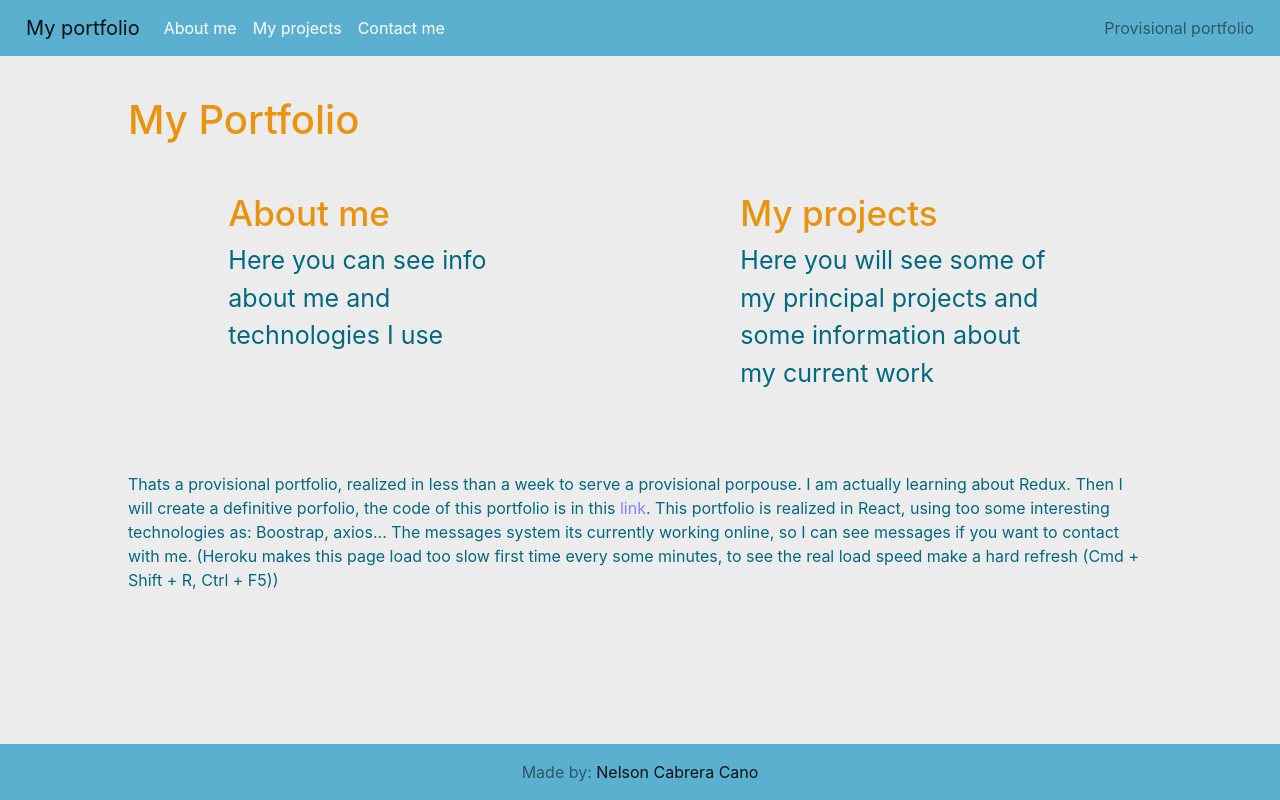
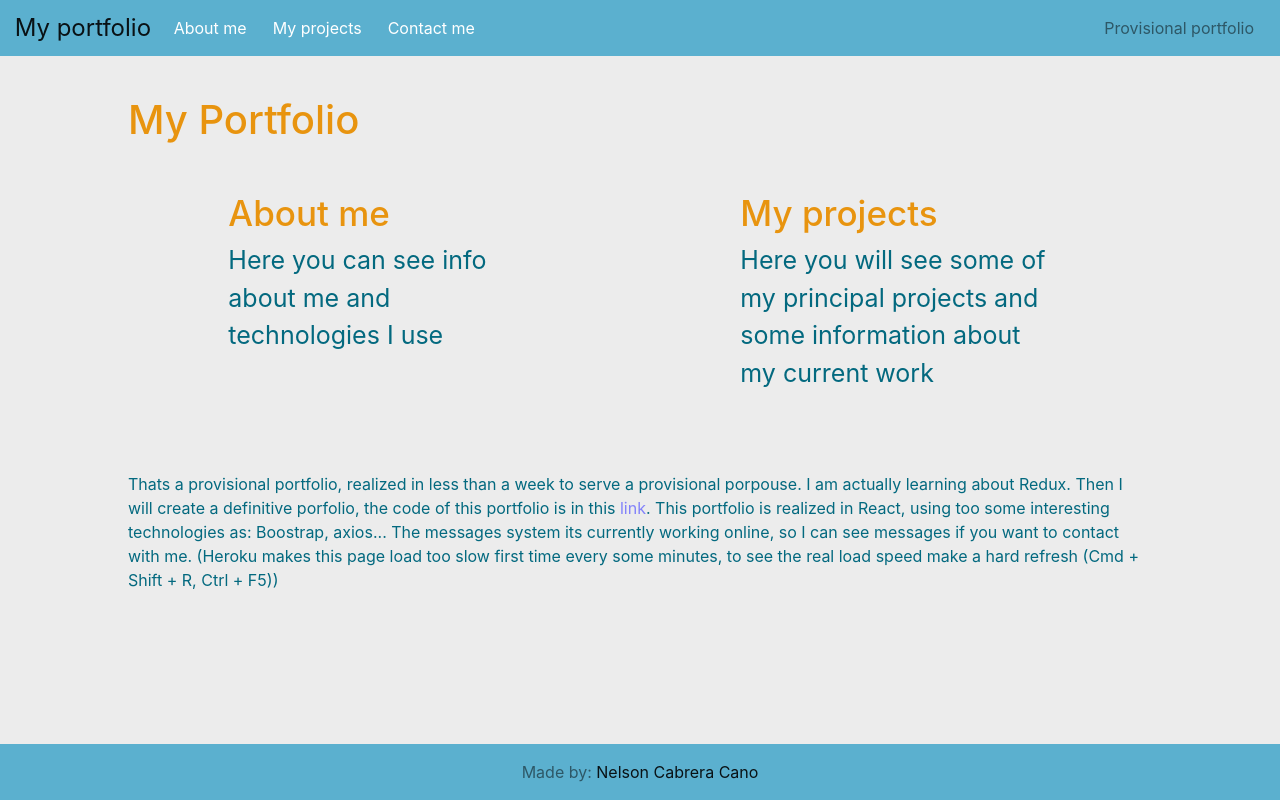
Before and after one commit to NelsonCC1812/provisional-portfolio, a React (Create React App) app in the folder client/: page /home in a window 1280 px wide. In both pictures the pointer is over the link "My portfolio". Built offline with nearby package versions, Linux system fonts and the light colour scheme.

Commit message:
some changes added

```diff
--- a/client/src/App.css
+++ b/client/src/App.css
@@ -8,6 +8,7 @@ a{
 a:hover{
     color: inherit;
     text-decoration: none;
+    transform: scale(1.2);
 }
 
 .pagesContainer{
--- a/client/src/components/ui/Navbar/navbar.css
+++ b/client/src/components/ui/Navbar/navbar.css
@@ -13,7 +13,13 @@
 }
 
 .myNavbar .link{
-    color: white !important
+    color: white !important;
+    margin-left: 10px;
+    white-space: nowrap;
+}
+
+.myNavbar .link:hover{
+    text-decoration: underline;
 }
 
 @media (min-width: 770px){
```
